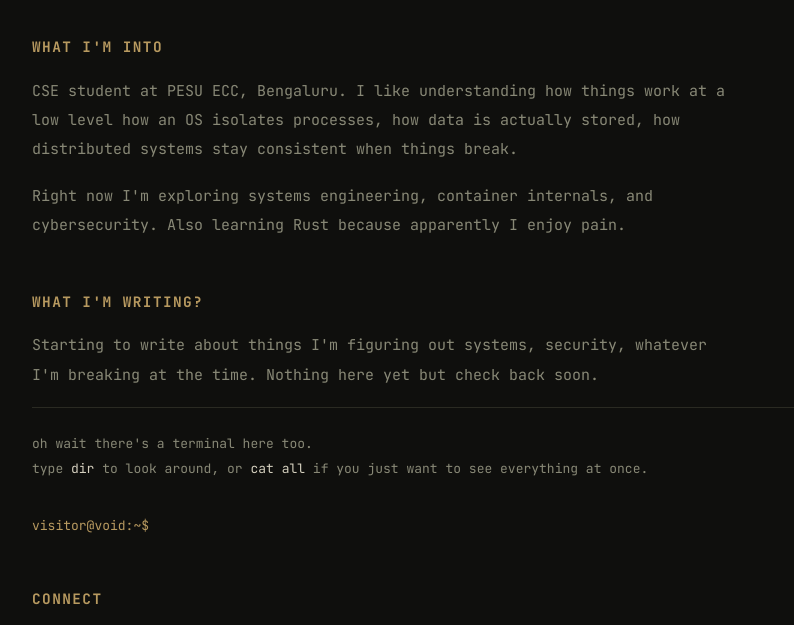
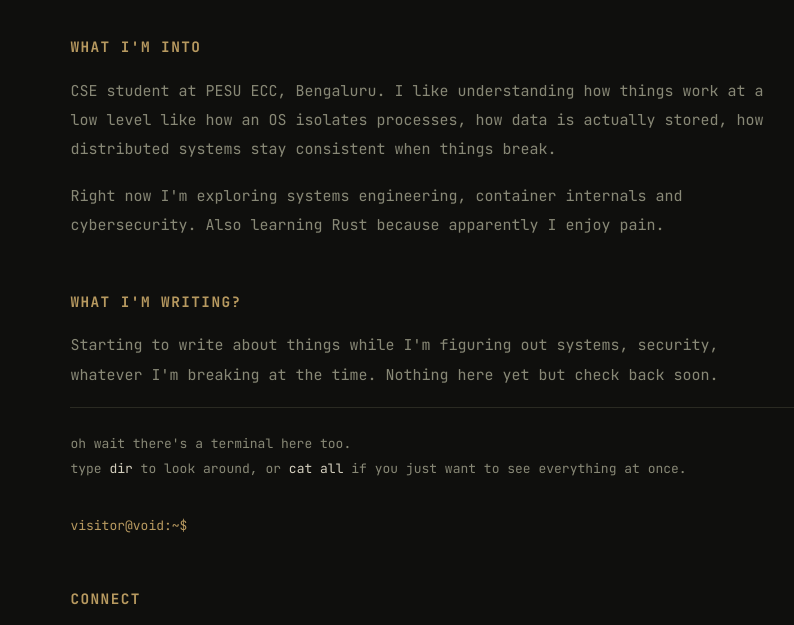
Before and after one commit to SaankLeo/Saankhyas_Archive, a plain HTML site: page index.html in a window 1280 px wide. Shown: the part 153-778 px from the top of the page, without its empty margins (222-1016 px from the left). Drawn offline with Linux system fonts and the light colour scheme.

Commit message:
intro changes

```diff
--- a/index.html
+++ b/index.html
@@ -12,7 +12,7 @@
 *{box-sizing:border-box;margin:0;padding:0}
 :root{--bg:#0f0f0d;--fg:#d4cfbe;--muted:#888876;--dim:#2a2a22;--accent:#b89a60;--mono:"JetBrains Mono",monospace;}
 html,body{background:var(--bg);color:var(--fg);font-family:var(--mono);font-size:16px;line-height:1.85;min-height:100vh}
-#pg{max-width:900px;margin:0 auto;padding:5rem clamp(1.5rem, 5vw, 4rem) 8rem}
+#pg{max-width:900px;margin:0 auto;padding:5rem clamp(1.5rem, 5vw, 4rem) 8rem;padding-left:clamp(3rem, 8vw, 7rem)}
 h1{font-size:2rem;font-weight:700;color:var(--fg);margin-bottom:1.8rem}
 h2{font-size:.9rem;font-weight:700;color:var(--accent);margin:3rem 0 1rem;letter-spacing:.1em;text-transform:uppercase}
 p{color:var(--muted);font-size:15px;line-height:1.95;margin-bottom:1.1rem;max-width:700px}
@@ -55,12 +55,12 @@ hr{border:none;border-top:1px solid var(--dim);margin:0.5rem 0}
 
   <h1>hi, i'm saankhya srikanth.</h1>
     <h2>what i'm into</h2>
-  <p>CSE student at PESU ECC, Bengaluru. I like understanding how things work at a low level how an OS isolates processes, how data is actually stored, how distributed systems stay consistent when things break.</p>
-  <p>Right now I'm exploring systems engineering, container internals, and cybersecurity. Also learning Rust because apparently I enjoy pain.</p>
+  <p>CSE student at PESU ECC, Bengaluru. I like understanding how things work at a low level like how an OS isolates processes, how data is actually stored, how distributed systems stay consistent when things break.</p>
+  <p>Right now I'm exploring systems engineering, container internals and cybersecurity. Also learning Rust because apparently I enjoy pain.</p>
 
 
   <h2>what i'm writing?</h2>
-  <p>Starting to write about things I'm figuring out  systems, security, whatever I'm breaking at the time. Nothing here yet but check back soon.</p>
+  <p>Starting to write about things while I'm figuring out  systems, security, whatever I'm breaking at the time. Nothing here yet but check back soon.</p>
 
 
 
```
